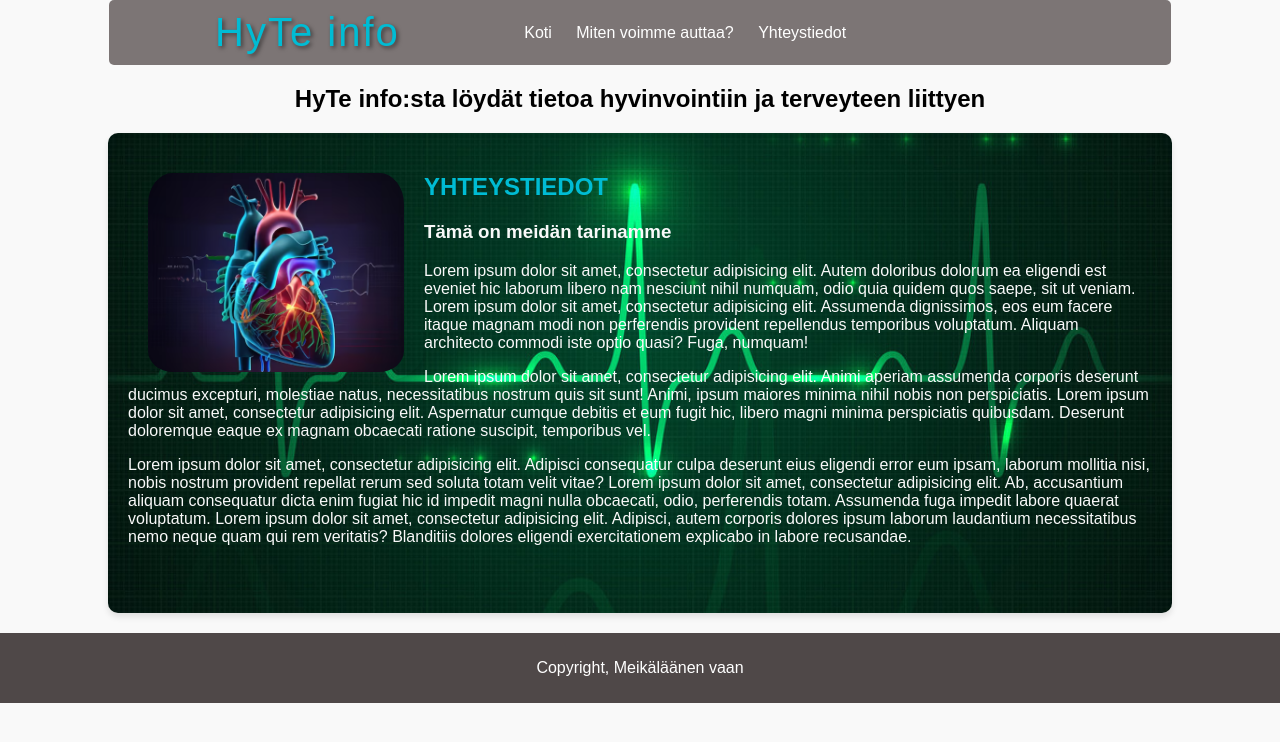
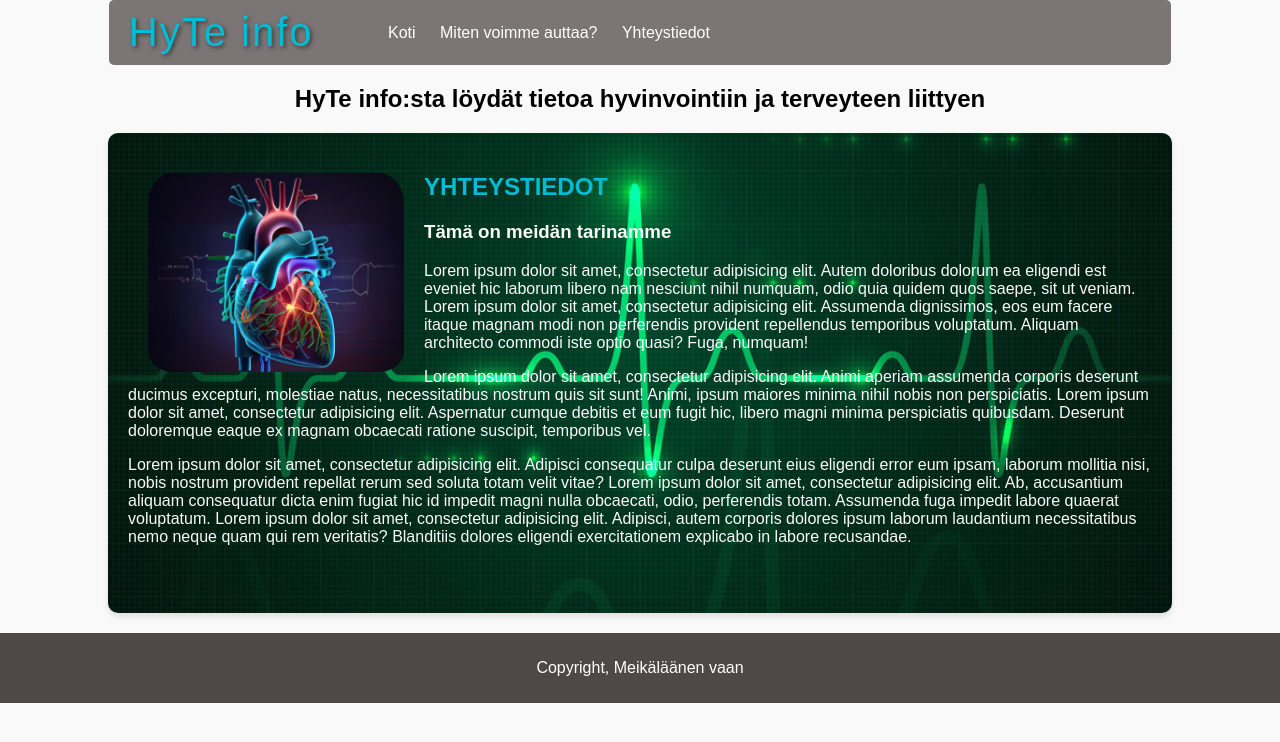
Before and after one commit to Rosahaut/web_viikkoteht, a plain HTML site: page vko1/index.html in a window 1280 px wide. Drawn offline with Linux system fonts and the light colour scheme.

Commit message:
css changes

```diff
--- a/vko1/styles/main.css
+++ b/vko1/styles/main.css
@@ -15,7 +15,6 @@ header {
 }
 
 .header-container {
-  width: 80%;
   margin: 0 auto;
   white-space: nowrap;
 }
@@ -30,12 +29,13 @@ header {
   margin: 0;
   display: inline-block;
   vertical-align: middle;
+  padding-left: 20px;
 }
 
 nav {
   display: inline-block;
   vertical-align: middle;
-  padding-left: 100px;
+  padding-left: 50px;
 }
 
 nav ul {
```
